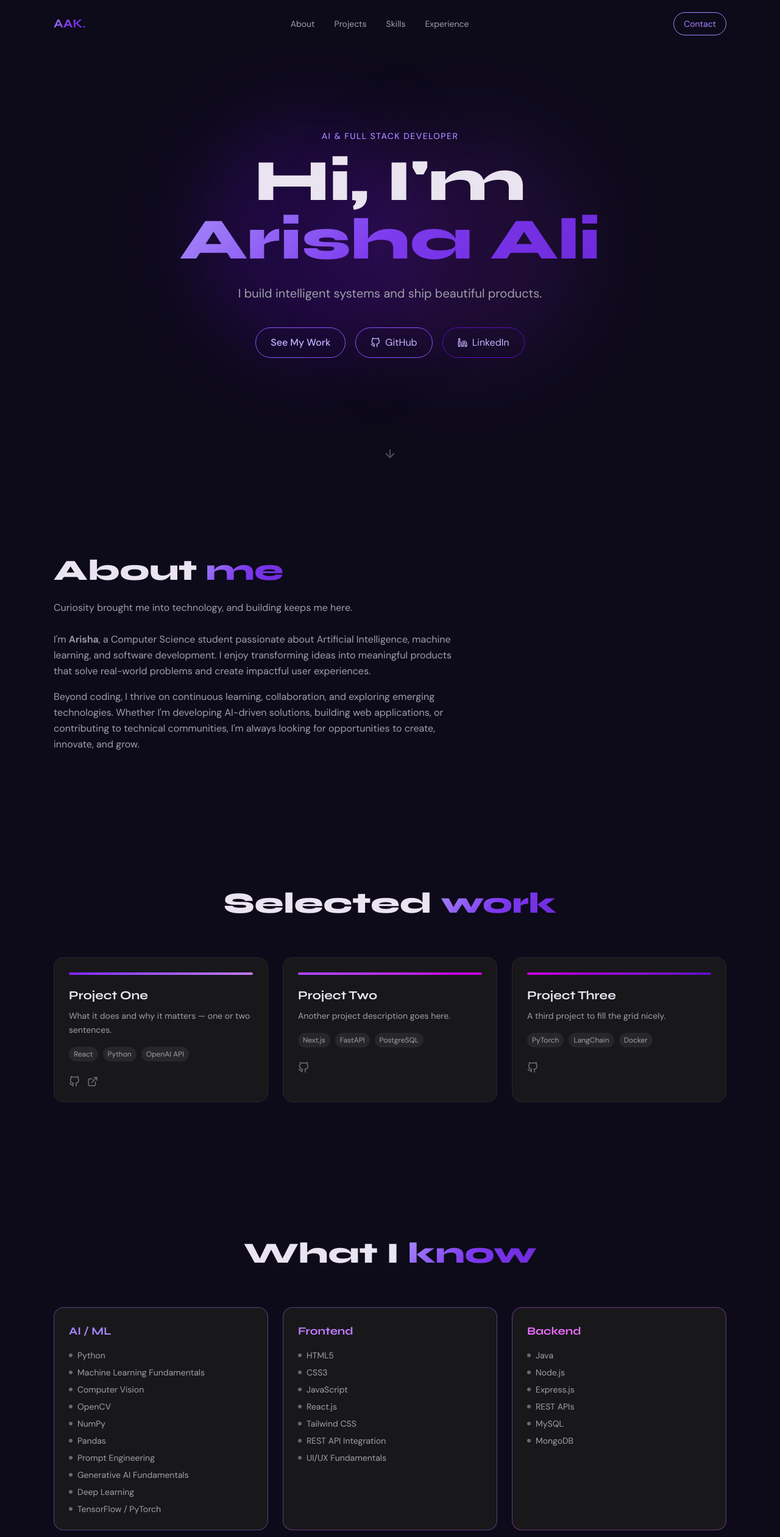
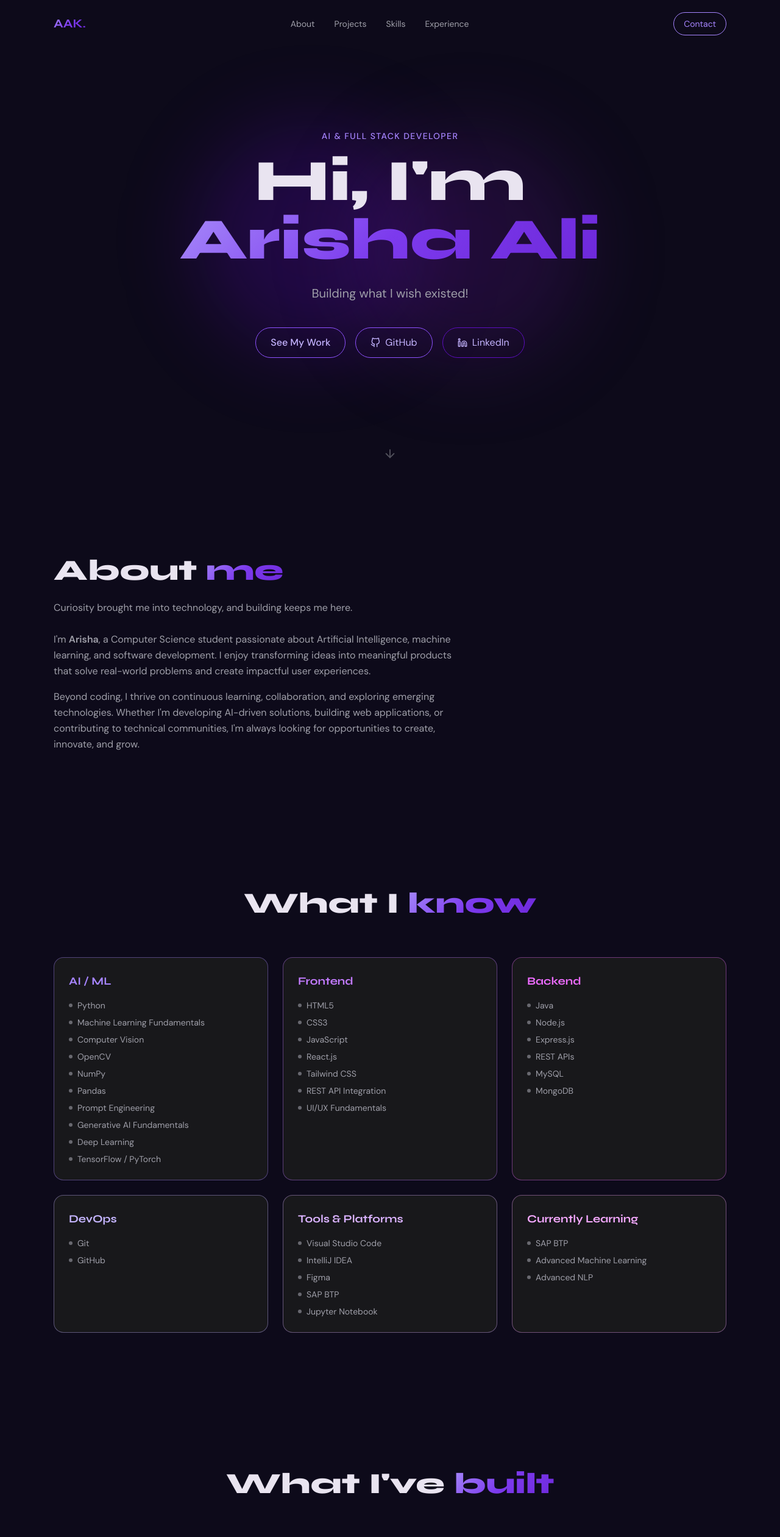
Before and after one commit to arisha-git/my-portfolio, a React (Vite) app: page / in a window 1280 px wide. Shown: the top 2521 px of the page at 61% size. Built offline with nearby package versions, Linux system fonts and the light colour scheme.

Commit message:
changed layout and tagline

```diff
--- a/src/App.jsx
+++ b/src/App.jsx
@@ -1,8 +1,8 @@
 import Navbar from "./components/Navbar"
 import Hero from "./components/Hero"
 import About from "./components/About"
+import Skills from "./components/Skills"
 import Projects from "./components/Projects"
-import Skills from "./components/Skills"
 import Experience from "./components/Experience"
 
 export default function App() {
@@ -12,12 +12,12 @@ export default function App() {
       <main>
         <Hero />
         <About />
+        <Skills />
         <Projects />
-        <Skills />
         <Experience />
       </main>
       <footer className="text-center py-10 text-zinc-600 text-sm border-t border-zinc-900">
-        Built with React · Tailwind v4 · Framer Motion
+        Designed and built by Arisha using React · Tailwind v4 · Framer Motion · ❤️
       </footer>
     </>
   )
--- a/src/components/Projects.jsx
+++ b/src/components/Projects.jsx
@@ -11,7 +11,7 @@ export default function Projects() {
         whileInView={{ opacity: 1, y: 0 }}
         viewport={{ once: false }}
       >
-        Selected <span className="gradient-text">work</span>
+        What I've <span className="gradient-text">built</span>
       </motion.h2>
 
       <div className="grid md:grid-cols-2 lg:grid-cols-3 gap-6">
--- a/src/data/info.js
+++ b/src/data/info.js
@@ -1,7 +1,7 @@
 export const info = {
   name: "Arisha Ali",
   role: "AI & Full Stack Developer",
-  tagline: "I build intelligent systems and ship beautiful products.",
+  tagline: "Building what I wish existed!",
   email: "arisha.iisj@gmail.com",
   github: "https://github.com/arisha-git",
   linkedin: "https://www.linkedin.com/in/arisha-ali-176396328?lipi=urn%3Ali%3Apage%3Ad_flagship3_profile_view_base_contact_details%3BlqIdGcLjRXm7UYiQRwut8g%3D%3D",
```
